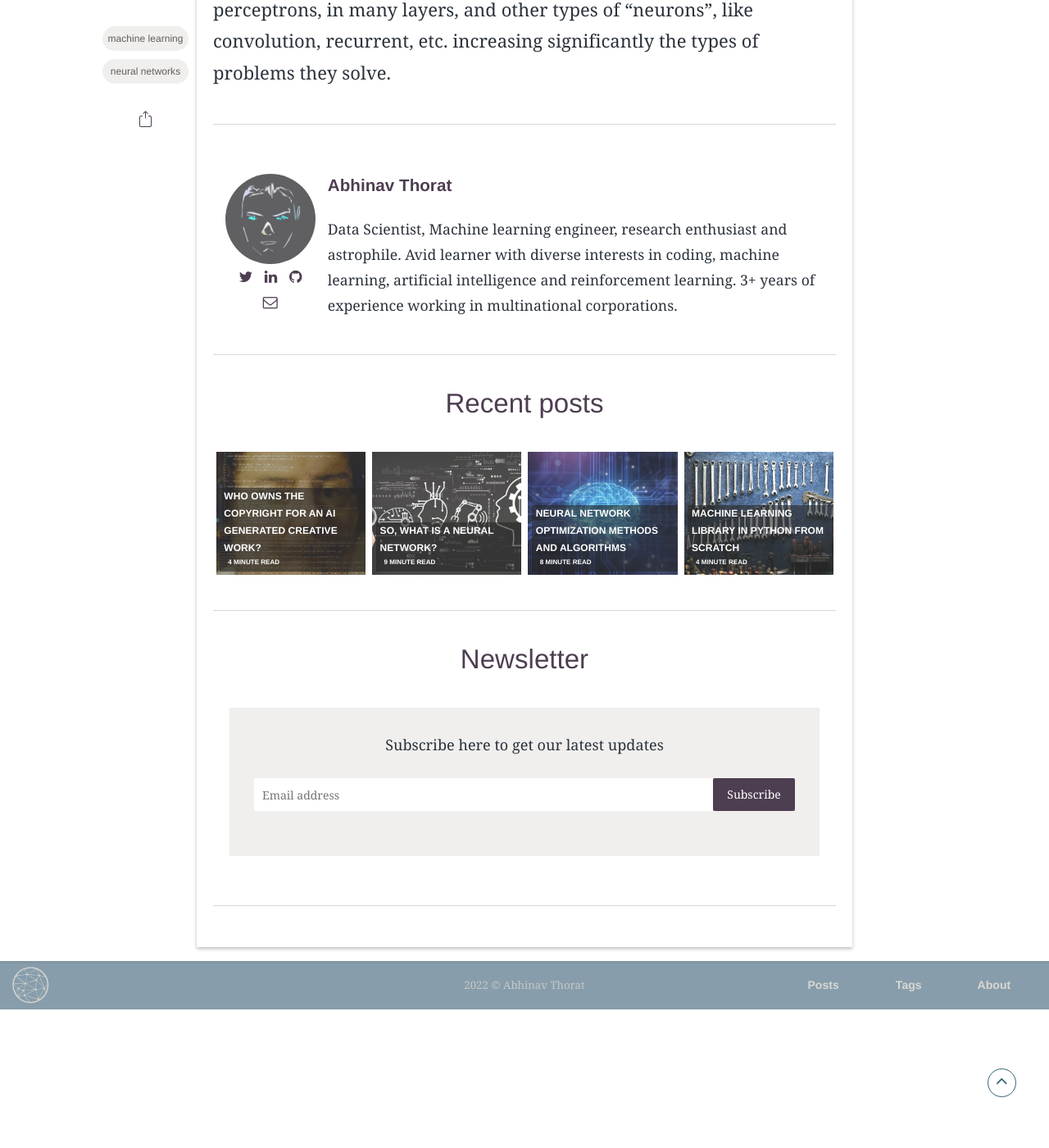
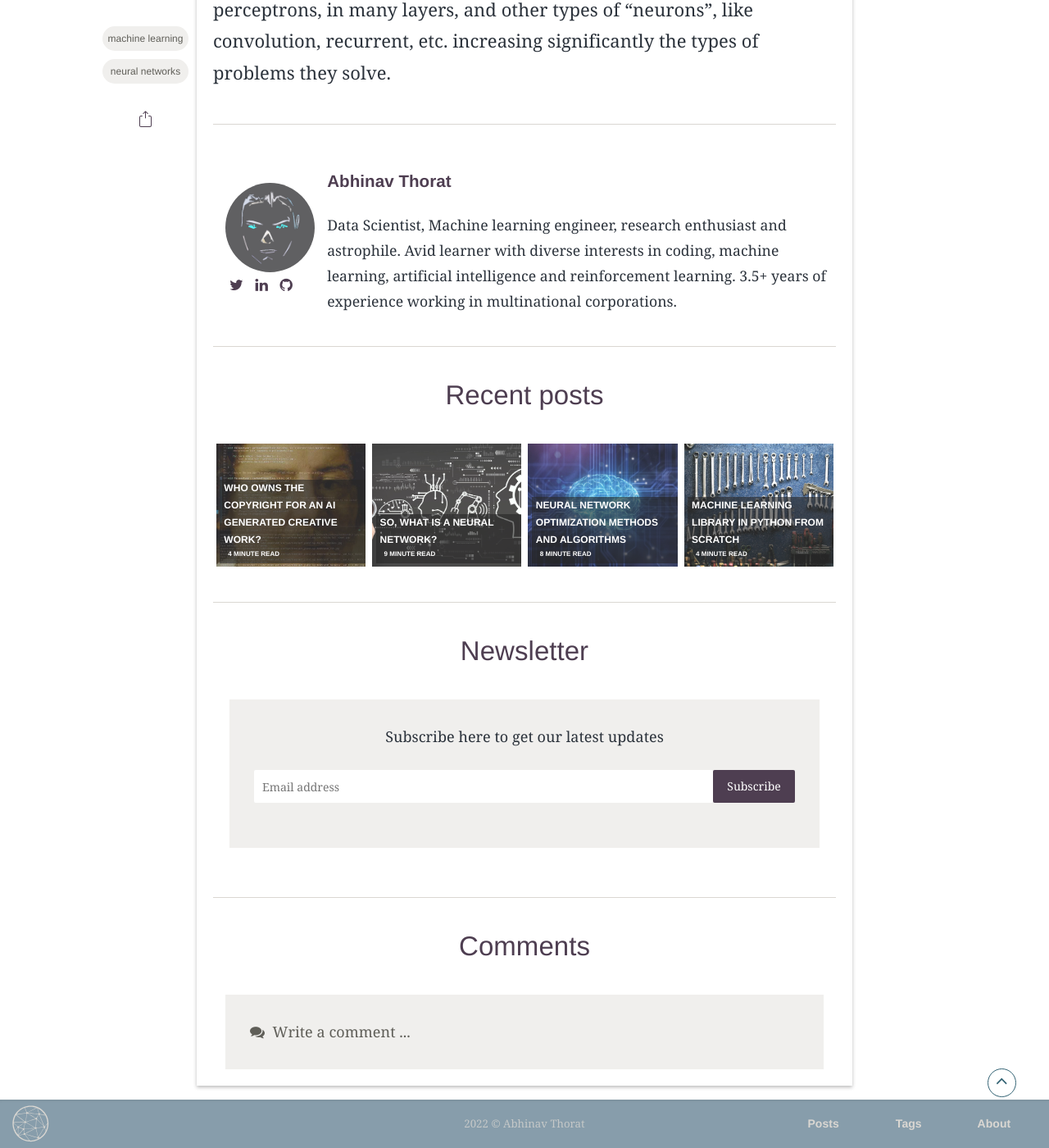
Before and after one commit to thinkingmodel/thinkingmodel.github.io, a Jekyll site: the page built from _posts/2021-01-25-single-neuron-perceptron.markdown, in a window 1280 px wide and 1400 px high, scrolled down 6444 px. Shown: the whole window at 82% size. Built offline with Jekyll 4.4.1, drawn with Linux system fonts in a browser that asks for light colours; some web fonts are replaced; formulas are drawn with MathJax 3; comment, search, counter and statistics services are not loaded; before the commit the page ends 7675 px from its top, so only the background shows below that.

Commit message:
Disqus Changes

```diff
--- a/_config.yml
+++ b/_config.yml
@@ -26,7 +26,7 @@ highlight_theme: syntax-base16.monokai.dark # select a dark theme for the code h
 # Author settings
 author: Abhinav Thorat # add your name
 author-pic: Myself_Neon_grey.jpg
-about-author: Data Scientist, Machine learning engineer, research enthusiast and astrophile. Avid learner with diverse interests in coding, machine learning, artificial intelligence and reinforcement learning. 3+ years of experience working in multinational corporations.
+about-author: Data Scientist, Machine learning engineer, research enthusiast and astrophile. Avid learner with diverse interests in coding, machine learning, artificial intelligence and reinforcement learning. 3.5+ years of experience working in multinational corporations.
 
 # Contact links
 email: AbhinavThorat@gmail.com # Add your Email address
@@ -43,7 +43,7 @@ stackoverflow:  # Add your stackoverflow account
 mailchimp: "https://github.us17.list-manage.com/subscribe?u=c46bb8ed6c348caf9e090ae4b&id=2fc7b963c8"
 
 # Tracker
-analytics: G-R8SZS2YBZK
+analytics: #google analytics
 fbadmin: #fbtracking id
 
 # Paginate
@@ -54,13 +54,13 @@ words_per_minute: 200
 # Comments
 comments: disqus  #[disqus, utteranc]
 comments_opts:
-  comments_curtain:  # leave empty to show the disqus embed directly
+  comments_curtain: yes # leave empty to show the disqus embed directly
   repo: # The GitHub repo URL.  https://utteranc.es/
   issue_term: # The GitHub issue label
   label: # The GitHub comments label
   theme: # The GitHub comment's there. e.g. github-dark
   # Disqus
-  discus_identifier: thinkingmodel-github-io
+  discus_identifier: https://thinkingmodel-github-io
 
 # Build settings
 markdown: kramdown
--- a/_includes/author-box.html
+++ b/_includes/author-box.html
@@ -13,9 +13,6 @@
       {% if site.github %}
       <li class="github"><a class="github" href="http://github.com/{{site.github}}" target="_blank"><i class="fa fa-github"></i></a></li>
       {% endif %}
-      {% if site.email %}
-      <li class="email"><a class="email" href="mailto:{{abhinavthorat@gmail.com}}"><i class="fa fa-envelope-o"></i></a></li>
-      {% endif %}
 
     </ul>
   </div>
--- a/_includes/comments.html
+++ b/_includes/comments.html
@@ -11,27 +11,18 @@
         </div>
         {% endif %}
 
-        {% if site.comments == 'utteranc' %}
-            {% if site.comments_opts.repo %}
-            <div id="comment-layout">
-                <script src="https://utteranc.es/client.js" repo="{{ site.comments_opts.repo }}"
-                    issue-term="{{ site.comments_opts.issue_term | default : title }}"
-                    label="{{ site.comments_opts.label | default : comments }}" theme="{{ site.comments_opts.theme | default : github-light }}"
-                    crossorigin="anonymous" async>
-                </script>
-            </div>
-            {% endif %}
-        {% elsif site.comments == 'disqus' and site.comments_opts.discus_identifier %}
-            <div id="comment-layout"></div>
+
+        {%if site.comments == 'disqus' and site.comments_opts.discus_identifier %}
+            <div id="disqus_thread"></div>
             <script>
                 (function () {
                     var d = document, s = d.createElement('script');
-                    s.src = '//{{ site.comments.discus_identifier }}.disqus.com/embed.js';
+                    s.src = 'https://thinkingmodel-github-io.disqus.com/embed.js';
                     s.setAttribute('data-timestamp', +new Date());
                     (d.head || d.body).appendChild(s);
                 })();
             </script>
-            <noscript>Please enable JavaScript to view the comments.</noscript>
+
         {% endif %}
     </div>
 </section> <!-- End Comment Area -->
```
Also changed, not shown: 9 other files.
